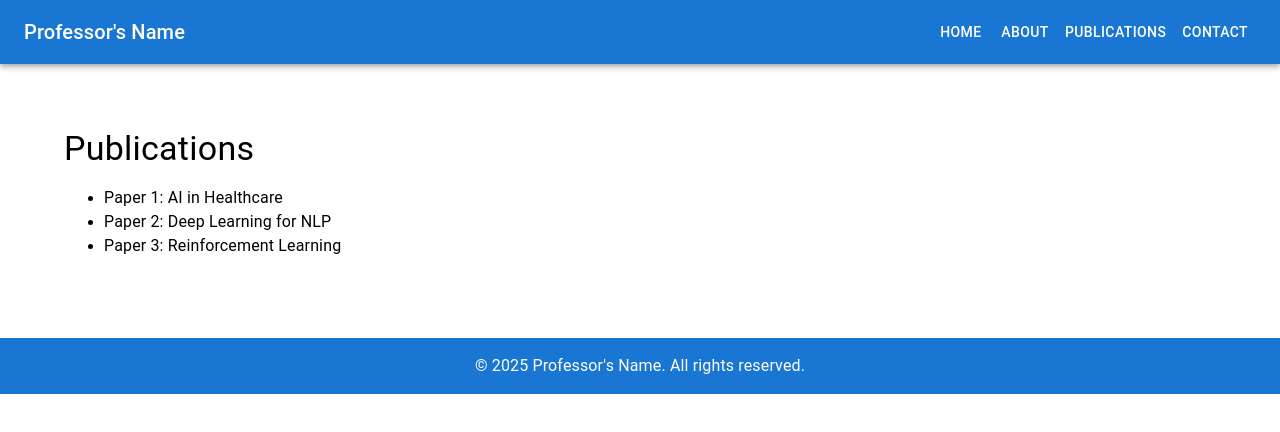
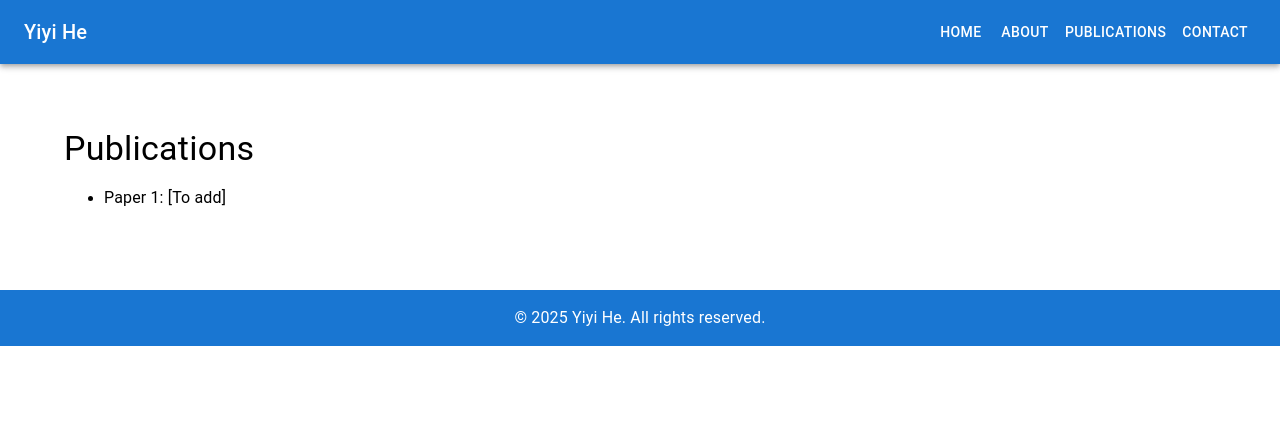
Before and after one commit to resilient-futures/resilient-futures.github.io, a React (Create React App) app in the folder yiyihe-page/: page /publications in a window 1280 px wide. Shown: the top 432 px of the page. Built offline with nearby package versions, Linux system fonts and the light colour scheme.

Commit message:
add: content

```diff
--- a/yiyihe-page/src/components/Footer.jsx
+++ b/yiyihe-page/src/components/Footer.jsx
@@ -18,7 +18,7 @@ const Footer = () => {
 	return (
 		<Box sx={{ bgcolor: 'primary.main', color: 'white', p: 2, textAlign: 'center' }}>
 			<Typography variant="body1">
-				&copy; {new Date().getFullYear()} Professor's Name. All rights reserved.
+				&copy; {new Date().getFullYear()} Yiyi He. All rights reserved.
 			</Typography>
 		</Box>
 	);
--- a/yiyihe-page/src/components/Navbar.jsx
+++ b/yiyihe-page/src/components/Navbar.jsx
@@ -188,7 +188,7 @@ const Navbar = () => {
 			<Toolbar>
 				<Typography variant="h6" component="div" sx={{ flexGrow: 1 }}>
 					<Link to="/" style={{ color: 'inherit', textDecoration: 'none' }}>
-						Professor's Name
+						Yiyi He
 					</Link>
 				</Typography>
 				<Button color="inherit" component={Link} to="/">
--- a/yiyihe-page/src/pages/About.jsx
+++ b/yiyihe-page/src/pages/About.jsx
@@ -5,7 +5,7 @@ const About = () => {
 	return (
 		<Container sx={{ py: 8 }}>
 			<Typography variant="h4" gutterBottom>
-				About Me
+				About Us
 			</Typography>
 			<Typography variant="body1">
 				Our group tackles fundamental questions in fluid mechanics, climate science, and geophysics by integrating mathematical and machine-learned models with observed data. We use our findings to address challenges facing the world, such as advancing our scientific knowledge of the climate system.
--- a/yiyihe-page/src/pages/Contact.jsx
+++ b/yiyihe-page/src/pages/Contact.jsx
@@ -8,9 +8,9 @@ const Contact = () => {
 				Contact
 			</Typography>
 			<Typography variant="body1">
-				Email: <Link href="mailto:john.doe@university.edu">john.doe@university.edu</Link>
+				Email: <Link href="mailto:yiyi.he@design.gatech.edu">yiyi.he@design.gatech.edu</Link>
 			</Typography>
-			<Typography variant="body1">Office: Room 123, Computer Science Building</Typography>
+			<Typography variant="body1">Office: [to add]</Typography>
 		</Container>
 	);
 };
--- a/yiyihe-page/src/pages/Publications.jsx
+++ b/yiyihe-page/src/pages/Publications.jsx
@@ -9,9 +9,7 @@ const Publications = () => {
 			</Typography>
 			<ul>
 				{[
-					'Paper 1: AI in Healthcare',
-					'Paper 2: Deep Learning for NLP',
-					'Paper 3: Reinforcement Learning',
+					'Paper 1: [To add]',
 				].map((pub, index) => (
 					<li key={index}>
 						<Typography variant="body1">{pub}</Typography>
```
